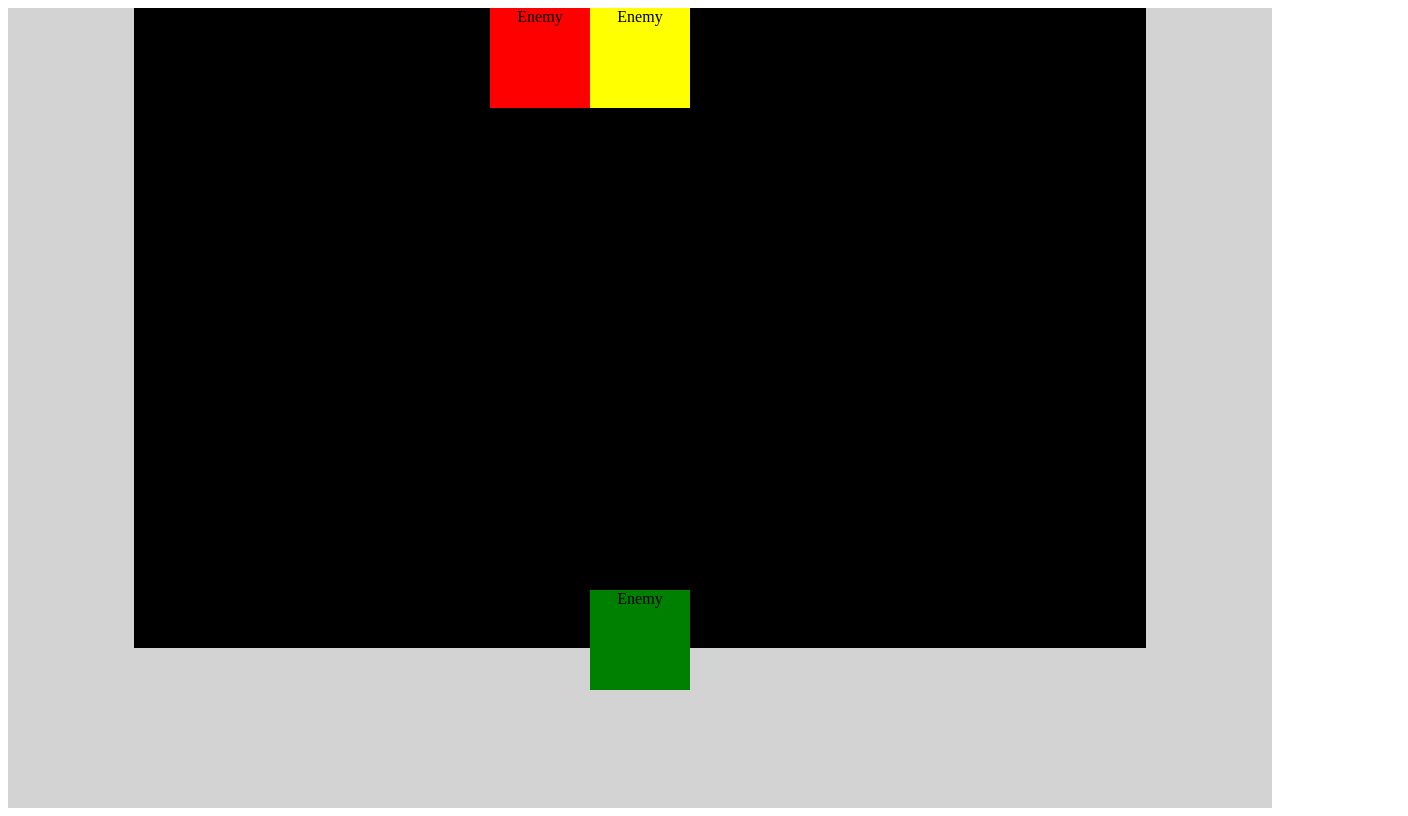
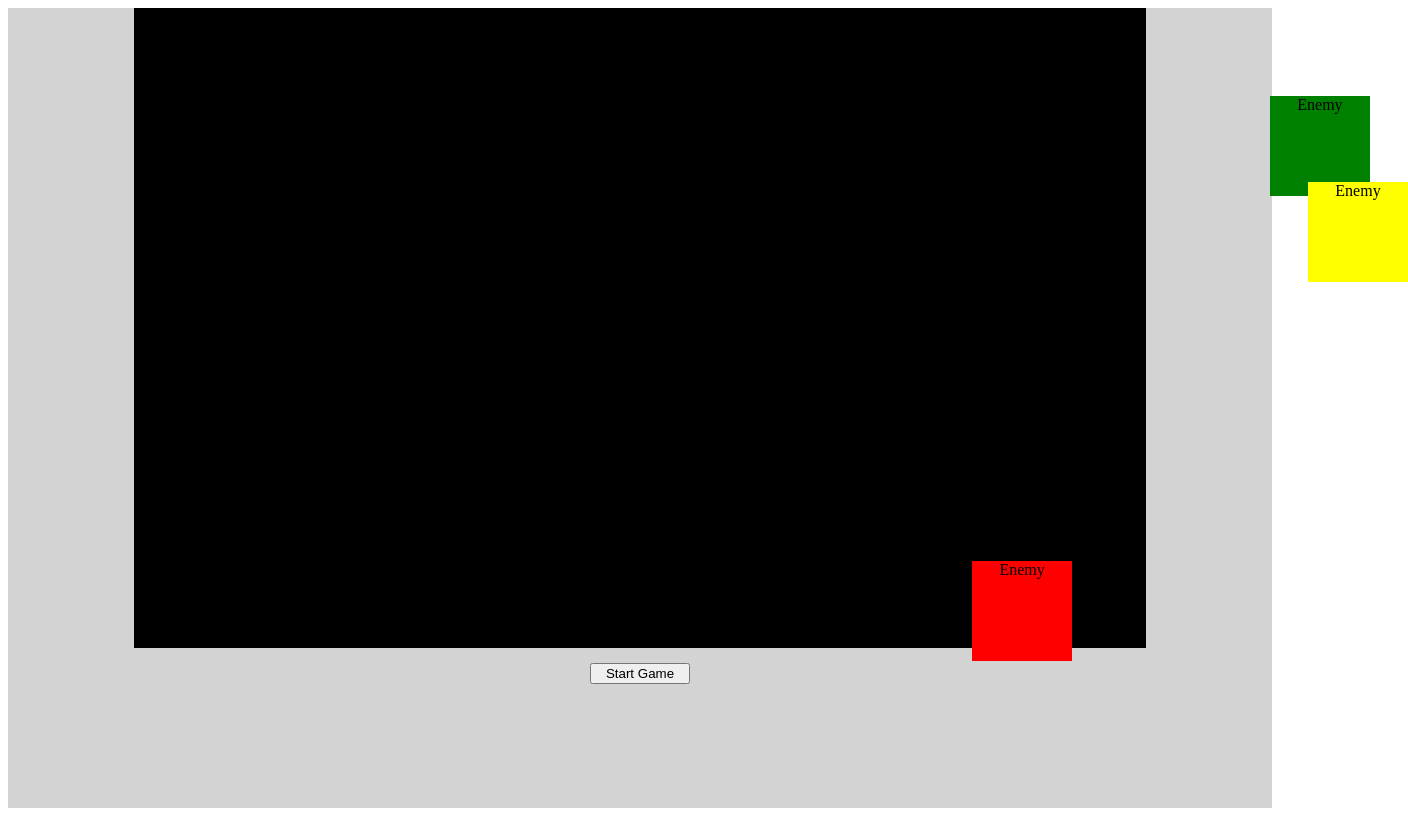
Before and after one commit to KThompson12346/SpartaProject-1, a plain HTML site: page index.html in a window 1280 px wide. Shown: the whole page, 1408 px wide, since content can reach past the window. Drawn offline with nearby package versions, Linux system fonts and the light colour scheme.

Commit message:
Animation working (Moving outside box)

```diff
--- a/css/index.css
+++ b/css/index.css
@@ -1,9 +1,18 @@
-/* to animate the an element position has to be fixed, relative or absolute. */
+/* to animate the element an element position has to be fixed, relative or absolute. */
 .gameScreen {
   height: 100vh;
   background: #D3D3D3;
   text-align: center;
   position: relative;
+}
+
+.target {
+  background-color: #1B58E5;
+  height: 50px;
+  width: 50px;
+  border-radius: 50%;
+  display: inline-block;
+  position: fixed;
 }
 
 .levelScreen {
--- a/js/index.js
+++ b/js/index.js
@@ -1,17 +1,19 @@
-$(function(event){
+$(function(event) {
 
     var objCount = 0;
 
- function Enemy(width, height, left, top, colour) {
+    function Enemy(width, height, colour) {
         this.objCount = objCount;
         this.width = width;
         this.height = height;
-   this.left = left;
-   this.top = top;
+        this.left = randomise($(".levelScreen").width() - width);
+        this.top = randomise($(".levelScreen").height() - height);
+        console.log(this.left);
+        console.log(this.top);
         this.colour = colour;
 
         var enemy = "enemy" + this.objCount;
-   $(".levelScreen").append("<div class='"+enemy+"'>Enemy</div>");
+        $(".levelScreen").append("<div class='" + enemy + "'>Enemy</div>");
         hitTarget(enemy);
         objCount++;
 
@@ -21,14 +23,12 @@ $(function(event){
             width: width,
             height: height,
             display: "inline-block",
-     textAlign: "center",
-     top: top,
-     left: left
+            textAlign: "center"
         });
     };
 
     Enemy.prototype.newEnemyPos = function() {
-   var enemy = ".enemy"+this.objCount;
+        var enemy = ".enemy" + this.objCount;
         var enemyArea = $(".levelScreen");
         var maxX = enemyArea.width() - $(enemy).width();
         var maxY = enemyArea.height() - $(enemy).height();
@@ -39,41 +39,47 @@ $(function(event){
     }
 
     function mouseAim() {
-   $(".levelScreen").mousemove(function(event){
+        $(".levelScreen").mousemove(function(event) {
             console.log("Coodinates of mouse: " + event.pageX + ", " + event.pageY);
             console.log("Coodinates of mouse: " + event.clientX + ", " + event.clientY);
         })
     }
 
     function hitTarget(enemy) {
-   $("."+enemy).on("click", function(){
-      $("."+enemy).remove();
+        $("." + enemy).on("click", function() {
+            $("." + enemy).remove();
             console.log("I am dead");
         })
     }
 
     Enemy.prototype.moveHorizontal = function(offset) {
-    var elem = ".enemy"+this.objCount;
+        var elem = ".enemy" + this.objCount;
         var id = setInterval(frame, 10);
+
         function frame() {
             if (offset == 590) {
                 clearInterval(id);
             } else {
                 offset++;
-        $(elem).offset({left: offset})
+                $(elem).offset({
+                    left: offset
+                })
             }
         }
     }
 
     Enemy.prototype.moveVertical = function(offset) {
-    var elem = ".enemy"+this.objCount;
+        var elem = ".enemy" + this.objCount;
         var id = setInterval(frame, 10);
+
         function frame() {
             if (offset == 590) {
                 clearInterval(id);
             } else {
                 offset++;
-        $(elem).offset({top: offset})
+                $(elem).offset({
+                    top: offset
+                })
             }
         }
     }
@@ -84,8 +90,8 @@ $(function(event){
 
         targetTop = target.offset().top;
         targetLeft = target.offset().left;
-    targetRight = Number(target.offset().left) + Number(target.width()*50);
-    targetBottom = Number(target.offset().top) + Number(target.height()*50);
+        targetRight = Number(target.offset().left) + Number(target.width() * 50);
+        targetBottom = Number(target.offset().top) + Number(target.height() * 50);
 
         target2Top = target2.offset().top;
         target2Left = target2.offset().left;
@@ -97,18 +103,48 @@ $(function(event){
         }
     }
 
-  function randomise() {
-    var generateRandom = Math.floor(Math.random())
-    return generateRandom;
+    function makeNewPosition() {
+
+        // Get viewport dimensions (remove the dimension of the div)
+        var h = $(".levelScreen").height();
+        var w = $(".levelScreen").width() * 0.8;
+
+        var nh = Math.floor(Math.random() * h);
+        var nw = Math.floor(Math.random() * w);
+
+        console.log(nh + "nh");
+        console.log(nw + "nw");
+        console.log($(".gameScreen").width() + "window size width");
+        console.log($(".gameScreen").height() + "window size height");
+
+
+        return [nh, nw];
+
     }
 
-  var enemy1 = new Enemy(100,100,0,0, "red");
-  var enemy2 = new Enemy(100,100,0,0, "green");
-  var enemy3 = new Enemy(100,100,0,0, "yellow");
-  console.log(enemy1);
-  console.log(enemy2);
-  console.log(enemy3);
-  enemy3.moveHorizontal(100);
-  enemy2.moveVertical(100);
+    function animateDiv(myclass, speed) {
+        var newq = makeNewPosition();
+        $(myclass).animate({
+            top: newq[0],
+            left: newq[1]
+        }, speed, function() {
+            animateDiv(myclass);
+        });
+    };
+
+    function randomise(maxLength) {
+        return Math.floor(Math.random() * maxLength);
+    }
+
+    var enemy1 = new Enemy(100, 100, "red");
+    var enemy2 = new Enemy(100, 100, "green");
+    var enemy3 = new Enemy(100, 100, "yellow");
+    // console.log(enemy1);
+    // console.log(enemy2);
+    // console.log(enemy3);
+    animateDiv('.enemy0',1000);
+    animateDiv('.enemy1',1000);
+    animateDiv('.enemy2',1000);
+    // enemy2.animateDiv(100);
     mouseAim();
 })
```
Lines whose indentation alone changed are shown as unchanged.
